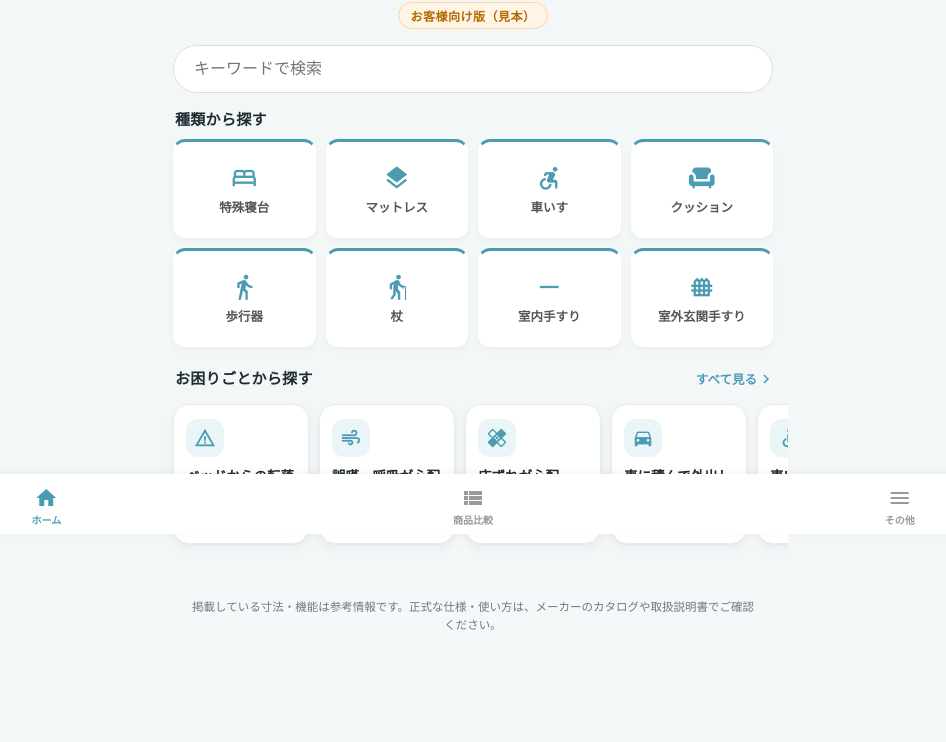
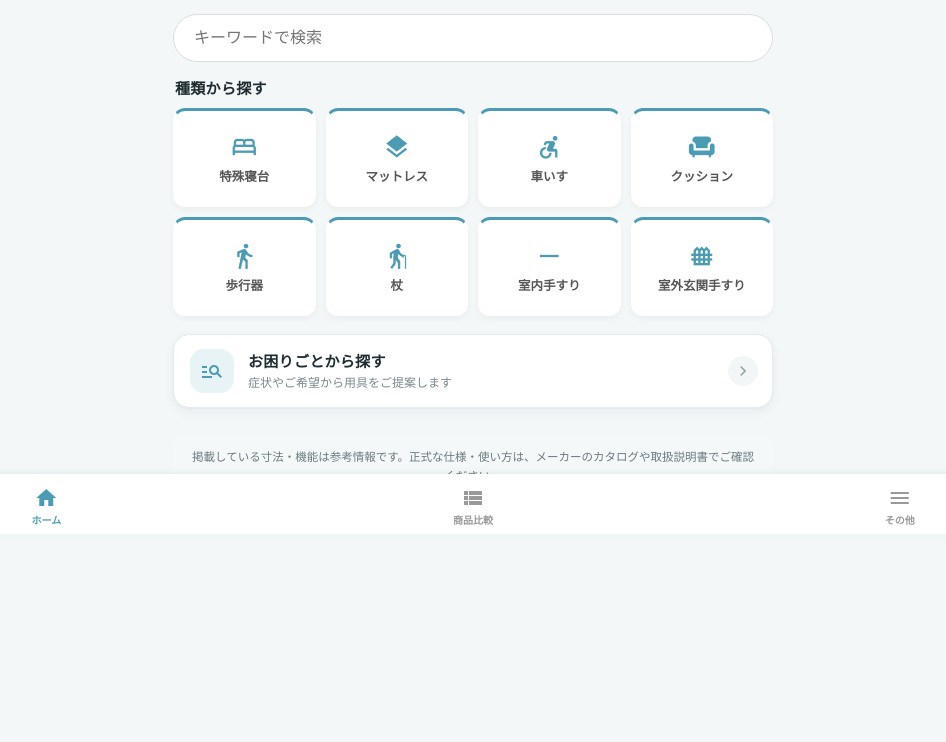
Before and after one commit to yy-prm/welfare-search, a plain HTML site: page customer.html in a window 1280 px wide. Shown: the part 266-1008 px from the top of the page, without its empty margins (167-1113 px from the left). After the commit the page ends 858 px from the top, so only its background shows below. Drawn offline with Linux system fonts and the light colour scheme; no server answers.

Commit message:
Add files via upload

```diff
--- a/customer.html
+++ b/customer.html
@@ -39,14 +39,16 @@
     .home-sec .more { border: 0; background: none; padding: 4px 0 4px 8px; font-family: inherit; font-size: 12.5px; font-weight: 700; color: var(--theme-color); cursor: pointer; display: inline-flex; align-items: center; }
     .home-sec .more .material-icons { font-size: 18px; margin-right: -4px; }
     #navi-home { max-width: 600px; margin: 18px auto 6px; }
-    .trouble-rail { display: flex; gap: 10px; overflow-x: auto; scroll-snap-type: x mandatory; scroll-padding: 0 15px; margin: 0 -15px; padding: 2px 15px 14px; -webkit-overflow-scrolling: touch; scrollbar-width: none; }
-    .trouble-rail::-webkit-scrollbar { display: none; }
-    .trouble-card { flex: none; scroll-snap-align: start; width: 136px; min-height: 128px; display: flex; flex-direction: column; align-items: flex-start; gap: 10px; padding: 14px 12px 12px; border: 1px solid #e3ecef; border-radius: 16px; background: #fff; text-align: left; font-family: inherit; cursor: pointer; box-shadow: 0 1px 2px rgba(16,40,52,0.04), 0 4px 12px rgba(16,40,52,0.05); -webkit-tap-highlight-color: transparent; transition: transform 0.12s; box-sizing: border-box; }
-    .trouble-card:active { transform: scale(0.97); }
-    .trouble-card .ic { width: 38px; height: 38px; border-radius: 12px; background: #eaf5f8; display: grid; place-items: center; }
-    .trouble-card .ic .material-icons { font-size: 22px; color: var(--theme-color); }
-    .trouble-card .lb { font-size: 13.5px; font-weight: 800; color: #1f2d33; line-height: 1.4; }
-    .trouble-card .ct { margin-top: auto; font-size: 11px; color: #8a959a; }
+    .navi-entry { display: flex; align-items: center; gap: 14px; width: 100%; padding: 14px 14px 14px 16px; border: 1px solid #e3ecef; border-radius: 16px; background: #fff; text-align: left; font-family: inherit; cursor: pointer; box-shadow: 0 1px 2px rgba(16,40,52,0.04), 0 4px 12px rgba(16,40,52,0.05); -webkit-tap-highlight-color: transparent; transition: transform 0.12s, box-shadow 0.15s; box-sizing: border-box; }
+    .navi-entry:active { transform: scale(0.985); }
+    @media (hover: hover) { .navi-entry:hover { box-shadow: 0 2px 4px rgba(16,40,52,0.05), 0 8px 20px rgba(16,40,52,0.08); } }
+    .navi-entry .ic { width: 44px; height: 44px; border-radius: 14px; background: var(--theme-light); display: grid; place-items: center; flex: none; }
+    .navi-entry .ic .material-icons { font-size: 24px; color: var(--theme-color); }
+    .navi-entry .tx { flex: 1; min-width: 0; display: flex; flex-direction: column; gap: 3px; }
+    .navi-entry .tx b { font-size: 15px; font-weight: 800; color: #1f2d33; letter-spacing: 0.02em; }
+    .navi-entry .tx small { font-size: 12px; color: #7b878c; line-height: 1.5; }
+    .navi-entry .go { width: 30px; height: 30px; border-radius: 50%; background: #f2f6f7; display: grid; place-items: center; flex: none; }
+    .navi-entry .go .material-icons { font-size: 20px; color: #9aa6ab; }
     #navi { position: fixed; inset: 0; z-index: 10002; background: #f4f8f9; overflow-y: auto; -webkit-overflow-scrolling: touch; opacity: 0; visibility: hidden; transform: translateY(18px); transition: opacity 0.24s ease, transform 0.28s cubic-bezier(.2,.8,.2,1), visibility 0s linear 0.28s; }
     #navi.open { opacity: 1; visibility: visible; transform: none; transition: opacity 0.24s ease, transform 0.28s cubic-bezier(.2,.8,.2,1), visibility 0s; }
     .navi-head { position: sticky; top: 0; z-index: 2; display: flex; align-items: center; justify-content: space-between; padding: calc(env(safe-area-inset-top) + 10px) 14px 6px; background: linear-gradient(180deg, #f4f8f9 70%, rgba(244,248,249,0) 100%); }
@@ -345,7 +347,6 @@
     <div class="header">
       <img src="./ロゴ.jpg" alt="WelSync" class="logo-img" onerror="this.onerror=null;this.src='https://placehold.jp/40a4b5/ffffff/400x120.png?text=WelSync';">
     </div>
-    <div class="demo-badge">お客様向け版（見本）</div>
 
     <div id="top-search-container" style="max-width: 600px; margin: 0 auto 15px auto;">
       <div class="search-wrapper" id="main-search-wrap">
@@ -382,8 +383,7 @@
       </div>
     </div>
     <div id="navi-home">
-      <div class="home-sec"><h3>お困りごとから探す</h3><button type="button" class="more" onclick="openNavi()">すべて見る<span class="material-icons">chevron_right</span></button></div>
-      <div class="trouble-rail" id="trouble-rail"></div>
+      <button type="button" class="navi-entry" onclick="openNavi()"><span class="ic"><span class="material-icons">manage_search</span></span><span class="tx"><b>お困りごとから探す</b><small>症状やご希望から用具をご提案します</small></span><span class="go"><span class="material-icons">chevron_right</span></span></button>
     </div>
     <div id="normal-filter-injection">
       <div id="filter-wrapper">
@@ -2865,7 +2865,7 @@
       NAVI.forEach(function(g, i) {
         g.items.forEach(function(it, j) {
           if (!it.top || !it.short) return;
-          h += '<button type="button" class="trouble-card" onclick="openNaviAt(' + i + ',' + j + ')"><span class="ic"><span class="material-icons">' + (it.icon || NAVI_CAT_ICONS[g.cat] || 'help_outline') + '</span></span><span class="lb">' + escNavi(it.short) + '</span><span class="ct">' + escNavi(naviName(g.cat)) + '</span></button>';
+          h += '<button type="button" class="trouble-card" onclick="openNaviAt(' + i + ',' + j + ')"><span class="ic"><span class="material-icons">' + (it.icon || NAVI_CAT_ICONS[g.cat] || 'help_outline') + '</span></span><span class="lb">' + escNavi(it.short) + '</span></button>';
         });
       });
       rail.innerHTML = h;
```
